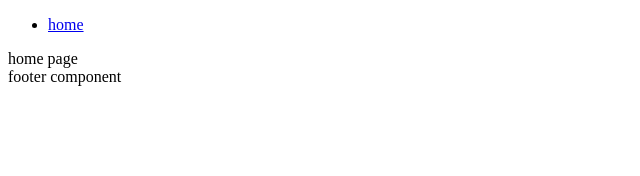
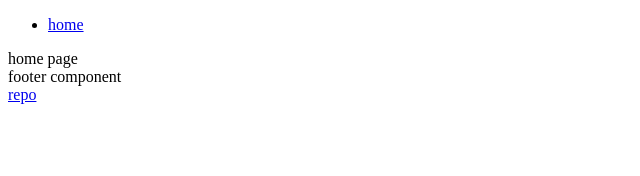
Before and after one commit to mochic/mochic, a React app: page / in a window 1280 px wide. Shown: the top 176 px of the page, without its empty margins (0-640 px from the left). Built offline with nearby package versions, Linux system fonts and the light colour scheme; the HTML template or start-up script is replaced by a standard one.

Commit message:
add a link to the repo

```diff
--- a/react-client/src/components/footerComponent/Footer.jsx
+++ b/react-client/src/components/footerComponent/Footer.jsx
@@ -4,9 +4,8 @@ class Footer extends Component {
     render() {
         return (
             <footer>
-                <div>
-                    footer component
-                </div>
+                <div>footer component</div>
+                <a href="https://github.com/mochic/mochic">repo</a>
             </footer>
         )
     }
```
